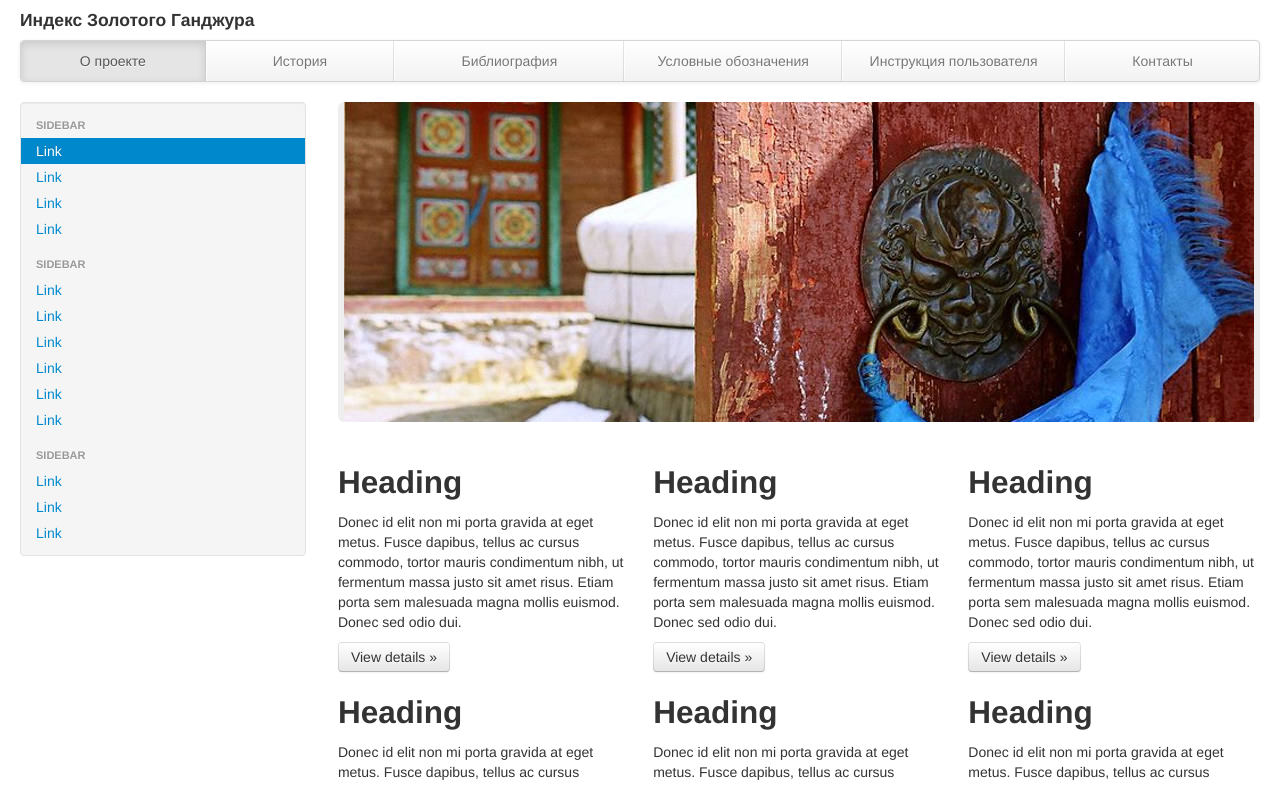
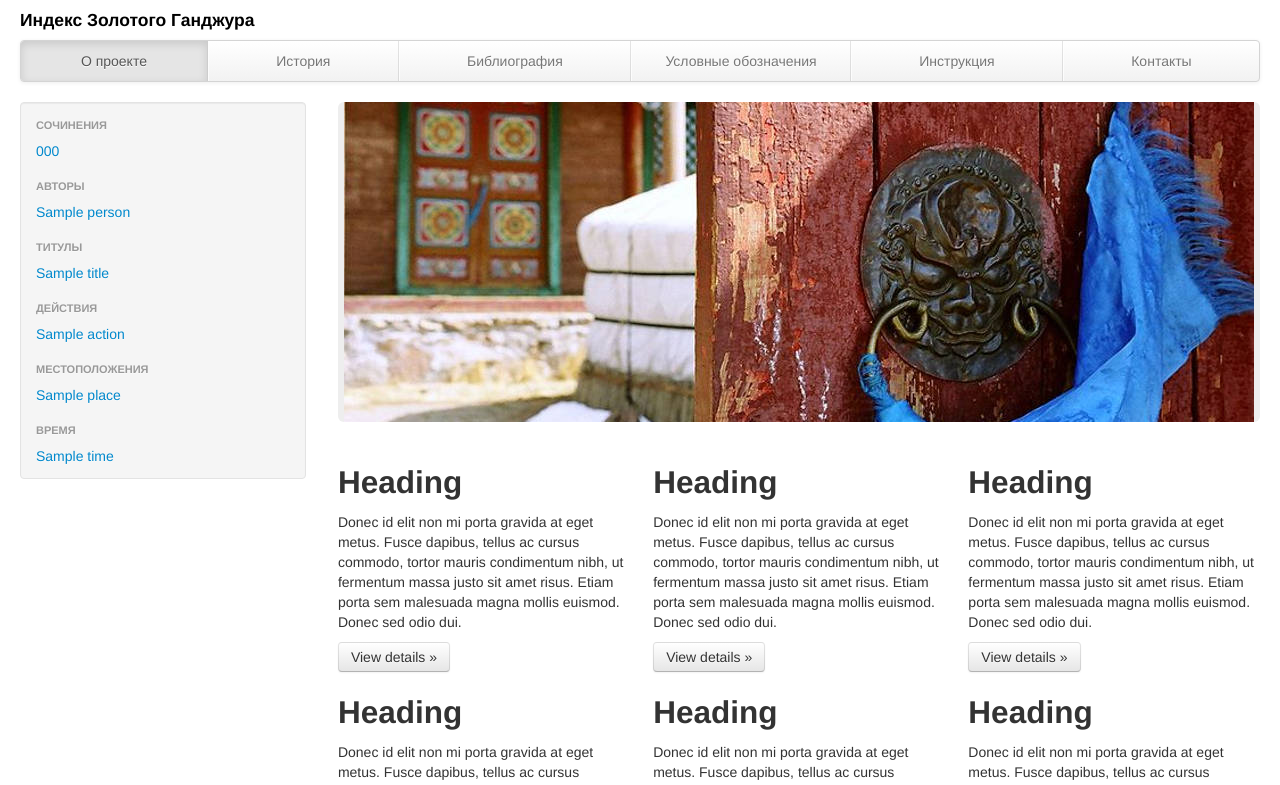
Before and after one commit to Se7ge/yanjur, a Flask app: page / in a window 1280 px wide. Shown: the top 785 px of the page. Run offline with Flask 2, Linux system fonts and the light colour scheme; tables that the repository leaves empty hold one stand-in row (values such as "Sample post"); some libraries are stand-ins or nearby versions.

Commit message:
Front-end

```diff
--- /dev/null
+++ b/application/context_processors.py
@@ -0,0 +1,23 @@
+# -*- coding: utf-8 -*-
+
+from application.app import app
+from admin.models import Person, Person_Alias, Action, Title, Work_Categories, Work, Place, Work_Time
+from admin.database import Session
+
+session = Session()
+
+
+@app.context_processor
+def sidebar_menu():
+    works = session.query(Work).order_by('number')
+    persons = session.query(Person).order_by('name')
+    titles = session.query(Title).order_by('name')
+    actions = session.query(Action).order_by('name')
+    places = session.query(Place).order_by('name')
+    times = session.query(Work_Time).order_by('name')
+    return dict(works=works,
+                persons=persons,
+                titles=titles,
+                actions=actions,
+                places=places,
+                times=times)
--- a/application/templates/_sidebar.html
+++ b/application/templates/_sidebar.html
@@ -2,22 +2,42 @@
 <div class="span3">
   <div class="well sidebar-nav">
     <ul class="nav nav-list">
-      <li class="nav-header">Sidebar</li>
-      <li class="active"><a href="#">Link</a></li>
-      <li><a href="#">Link</a></li>
-      <li><a href="#">Link</a></li>
-      <li><a href="#">Link</a></li>
-      <li class="nav-header">Sidebar</li>
-      <li><a href="#">Link</a></li>
-      <li><a href="#">Link</a></li>
-      <li><a href="#">Link</a></li>
-      <li><a href="#">Link</a></li>
-      <li><a href="#">Link</a></li>
-      <li><a href="#">Link</a></li>
-      <li class="nav-header">Sidebar</li>
-      <li><a href="#">Link</a></li>
-      <li><a href="#">Link</a></li>
-      <li><a href="#">Link</a></li>
+      {% if works %}
+      <li class="nav-header">Сочинения</li>
+      {% for work in works %}
+      <li{% if entity=='work' and entity_id==work.id %} class="active"{% endif %}><a href="{{ url_for('work', id=work.id) }}">{{ work.number }}</a></li>
+      {% endfor %}
+      {% endif %}
+      {% if persons %}
+      <li class="nav-header">Авторы</li>
+      {% for person in persons %}
+      <li{% if entity=='person' and entity_id==person.id %} class="active"{% endif %}><a href="{{ url_for('person', id=person.id) }}">{{ person.name }}</a></li>
+      {% endfor %}
+      {% endif %}
+      {% if persons %}
+      <li class="nav-header">Титулы</li>
+      {% for title in titles %}
+      <li{% if entity=='title' and entity_id==title.id %} class="active"{% endif %}><a href="{{ url_for('title', id=title.id) }}">{{ title.name }}</a></li>
+      {% endfor %}
+      {% endif %}
+      {% if actions %}
+      <li class="nav-header">Действия</li>
+      {% for action in actions %}
+      <li{% if entity=='action' and entity_id==action.id %} class="active"{% endif %}><a href="{{ url_for('action', id=action.id) }}">{{ action.name }}</a></li>
+      {% endfor %}
+      {% endif %}
+      {% if places %}
+      <li class="nav-header">Местоположения</li>
+      {% for place in places %}
+      <li{% if entity=='place' and entity_id==place.id %} class="active"{% endif %}><a href="{{ url_for('place', id=place.id) }}">{{ place.name }}</a></li>
+      {% endfor %}
+      {% endif %}
+      {% if times %}
+      <li class="nav-header">Время</li>
+      {% for time in times %}
+      <li{% if entity=='time' and entity_id==time.id %} class="active"{% endif %}><a href="{{ url_for('time', id=time.id) }}">{{ time.name }}</a></li>
+      {% endfor %}
+      {% endif %}
     </ul>
   </div><!--/.well -->
 </div><!--/span-->
--- /dev/null
+++ b/application/templates/entity.html
@@ -0,0 +1,5 @@
+{% extends 'base.html' %}
+{% block content %}
+    <legend><h2>{{ data.name }}</h2></legend>
+    <p>Здесь будет информация по сущности со связанными данными</p>
+{% endblock %}
--- a/application/views.py
+++ b/application/views.py
@@ -1,24 +1,81 @@
 # -*- encoding: utf-8 -*-
 from flask import render_template, abort
 from application.app import app
-from admin.models import Pages
+from admin.models import Pages, Work, Work_Time, Action, Title, Place, Person
 from admin.database import Session
+from application.context_processors import sidebar_menu
+
+
+session = Session()
 
 
 @app.route('/')
 def index():
-    return render_template('index.html')
+    return render_template('base.html')
 
 
 @app.route('/page/<url>/')
 def show_article(url):
-    page = Session().query(Pages).filter(Pages.url == url).first()
+    page = session.query(Pages).filter(Pages.url == url).first()
     if page:
         return render_template('article.html', article=page)
     else:
         abort(404)
 
 
+@app.route('/work/<int:id>.html')
+def work(id):
+    work = session.query(Work).get(id)
+    if work:
+        return render_template('entity.html', entity='work', entity_id=id, data=work)
+    else:
+        abort(404)
+
+
+@app.route('/person/<int:id>.html')
+def person(id):
+    person = session.query(Person).get(id)
+    if person:
+        return render_template('entity.html', entity='person', entity_id=id, data=person)
+    else:
+        abort(404)
+
+
+@app.route('/title/<int:id>.html')
+def title(id):
+    title = session.query(Title).get(id)
+    if title:
+        return render_template('entity.html', entity='title', entity_id=id, data=title)
+    else:
+        abort(404)
+
+
+@app.route('/work/<int:id>.html')
+def action(id):
+    action = session.query(Action).get(id)
+    if action:
+        return render_template('entity.html', entity='action', entity_id=id, data=action)
+    else:
+        abort(404)
+
+
+@app.route('/work/<int:id>.html')
+def place(id):
+    place = session.query(Place).get(id)
+    if place:
+        return render_template('entity.html', entity='place', entity_id=id, data=place)
+    else:
+        abort(404)
+
+
+@app.route('/time/<int:id>.html')
+def time(id):
+    time = session.query(Work_Time).get(id)
+    if time:
+        return render_template('entity.html', entity='time', entity_id=id, data=time)
+    else:
+        abort(404)
+
 @app.errorhandler(404)
 def page_not_found(e):
     return render_template('404.html'), 404
```
